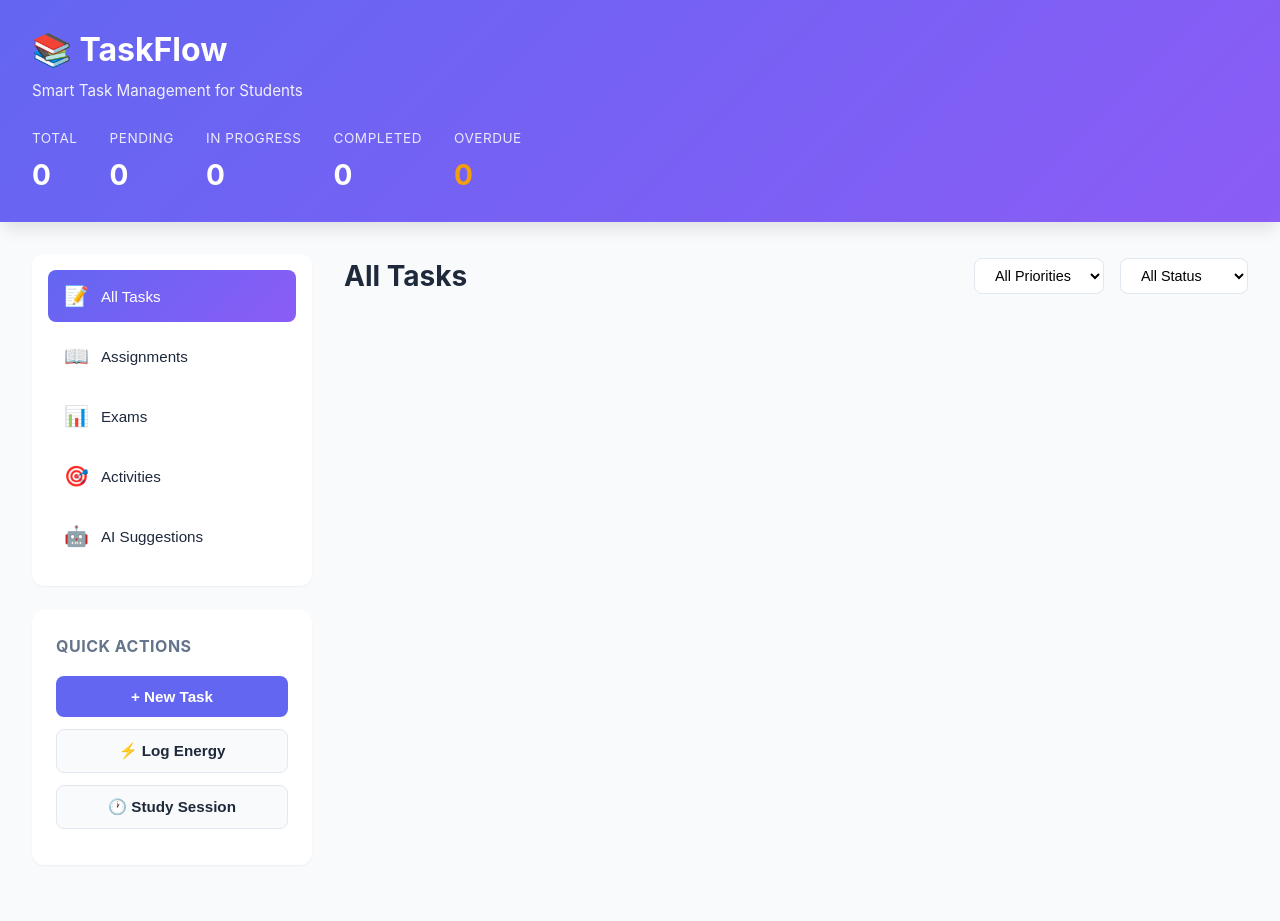
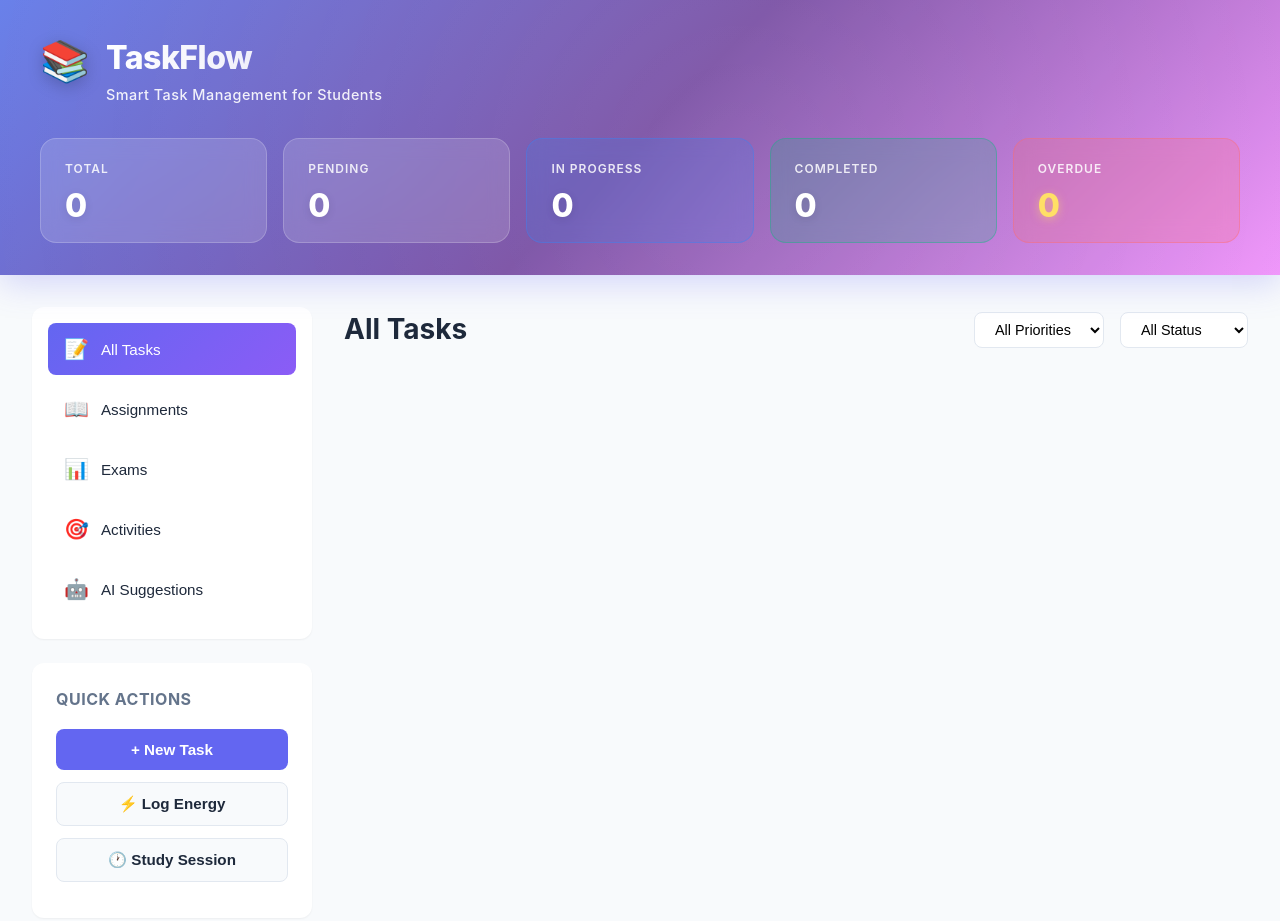
Before and after one commit to Awesome-XV/Task-Flow, a website: page public/index.html in a window 1280 px wide. Before the commit the page ends 897 px from the top, so only its background shows below. Drawn offline with Linux system fonts and the light colour scheme; no server answers.

Commit message:
Header update

```diff
--- a/public/index.html
+++ b/public/index.html
@@ -11,9 +11,16 @@
     <!-- Header -->
     <header class="header">
       <div class="header-content">
-        <h1 class="logo">📚 TaskFlow</h1>
+        <div class="header-top">
+          <div class="logo-section">
+            <div class="logo-icon">📚</div>
+            <div class="logo-text">
+              <h1 class="logo">TaskFlow</h1>
               <p class="tagline">Smart Task Management for Students</p>
             </div>
+          </div>
+        </div>
+
         <div class="stats-bar">
           <div class="stat-item">
             <span class="stat-label">Total</span>
@@ -34,6 +41,7 @@
           <div class="stat-item alert">
             <span class="stat-label">Overdue</span>
             <span class="stat-value" id="stat-overdue">0</span>
+          </div>
         </div>
       </div>
     </header>
--- a/public/styles.css
+++ b/public/styles.css
@@ -731,3 +731,238 @@ form {
   margin-bottom: 0.5rem;
   color: var(--text-primary);
 }
+
+
+
+/* Modern Header Styles for TaskFlow */
+
+* {
+  margin: 0;
+  padding: 0;
+  box-sizing: border-box;
+}
+
+body {
+  font-family: -apple-system, BlinkMacSystemFont, 'Segoe UI', Roboto, Oxygen, Ubuntu, Cantarell, sans-serif;
+  background: #f8fafc;
+  padding: 0;
+}
+
+/* Modern Header with Glassmorphism */
+.header {
+  background: linear-gradient(135deg, #667eea 0%, #764ba2 50%, #f093fb 100%);
+  color: white;
+  padding: 2rem 2.5rem;
+  box-shadow: 0 8px 32px rgba(99, 102, 241, 0.25);
+  position: relative;
+  overflow: hidden;
+}
+
+/* Animated background gradient */
+.header::before {
+  content: '';
+  position: absolute;
+  top: -50%;
+  left: -50%;
+  width: 200%;
+  height: 200%;
+  background: radial-gradient(circle, rgba(255,255,255,0.1) 0%, transparent 70%);
+  animation: pulse 15s ease-in-out infinite;
+}
+
+@keyframes pulse {
+  0%, 100% { transform: translate(0, 0) scale(1); }
+  50% { transform: translate(5%, 5%) scale(1.1); }
+}
+
+.header-content {
+  max-width: 1400px;
+  margin: 0 auto;
+  position: relative;
+  z-index: 1;
+}
+
+.header-top {
+  display: flex;
+  justify-content: space-between;
+  align-items: center;
+  margin-bottom: 2rem;
+}
+
+.logo-section {
+  display: flex;
+  align-items: center;
+  gap: 1rem;
+}
+
+.logo-icon {
+  font-size: 2.5rem;
+  filter: drop-shadow(0 4px 8px rgba(0,0,0,0.2));
+  animation: float 3s ease-in-out infinite;
+}
+
+@keyframes float {
+  0%, 100% { transform: translateY(0px); }
+  50% { transform: translateY(-10px); }
+}
+
+.logo-text {
+  display: flex;
+  flex-direction: column;
+}
+
+.logo {
+  font-size: 2rem;
+  font-weight: 800;
+  letter-spacing: -0.5px;
+  background: linear-gradient(to right, #fff, rgba(255,255,255,0.8));
+  -webkit-background-clip: text;
+  -webkit-text-fill-color: transparent;
+  background-clip: text;
+  margin: 0;
+}
+
+.tagline {
+  font-size: 0.9rem;
+  opacity: 0.9;
+  font-weight: 500;
+  letter-spacing: 0.5px;
+}
+
+/* Modern Stats Bar with Cards */
+.stats-bar {
+  display: grid;
+  grid-template-columns: repeat(auto-fit, minmax(140px, 1fr));
+  gap: 1rem;
+  position: relative;
+  z-index: 1;
+}
+
+.stat-item {
+  background: rgba(255, 255, 255, 0.15);
+  backdrop-filter: blur(10px);
+  border-radius: 16px;
+  padding: 1.25rem 1.5rem;
+  border: 1px solid rgba(255, 255, 255, 0.2);
+  transition: all 0.3s ease;
+  cursor: pointer;
+  position: relative;
+  overflow: hidden;
+}
+
+.stat-item::before {
+  content: '';
+  position: absolute;
+  top: 0;
+  left: 0;
+  width: 100%;
+  height: 100%;
+  background: linear-gradient(135deg, rgba(255,255,255,0.1) 0%, transparent 100%);
+  opacity: 0;
+  transition: opacity 0.3s ease;
+}
+
+.stat-item:hover {
+  transform: translateY(-4px);
+  background: rgba(255, 255, 255, 0.2);
+  box-shadow: 0 12px 24px rgba(0,0,0,0.15);
+}
+
+.stat-item:hover::before {
+  opacity: 1;
+}
+
+.stat-label {
+  display: block;
+  font-size: 0.75rem;
+  opacity: 0.85;
+  text-transform: uppercase;
+  letter-spacing: 1px;
+  margin-bottom: 0.5rem;
+  font-weight: 600;
+}
+
+.stat-value {
+  display: block;
+  font-size: 2rem;
+  font-weight: 800;
+  line-height: 1;
+  text-shadow: 0 2px 8px rgba(0,0,0,0.1);
+}
+
+.stat-item.alert {
+  background: rgba(255, 107, 107, 0.2);
+  border-color: rgba(255, 107, 107, 0.4);
+}
+
+.stat-item.alert:hover {
+  background: rgba(255, 107, 107, 0.3);
+}
+
+.stat-item.alert .stat-value {
+  color: #ffe066;
+  text-shadow: 0 2px 8px rgba(255, 224, 102, 0.5);
+}
+
+/* Completion badge for completed stat */
+.stat-item:nth-child(4) {
+  background: rgba(16, 185, 129, 0.2);
+  border-color: rgba(16, 185, 129, 0.4);
+}
+
+.stat-item:nth-child(4):hover {
+  background: rgba(16, 185, 129, 0.3);
+}
+
+/* Progress indicator */
+.stat-item:nth-child(3) {
+  background: rgba(59, 130, 246, 0.2);
+  border-color: rgba(59, 130, 246, 0.4);
+}
+
+.stat-item:nth-child(3):hover {
+  background: rgba(59, 130, 246, 0.3);
+}
+
+/* Demo content */
+.demo-content {
+  max-width: 1400px;
+  margin: 2rem auto;
+  padding: 0 2.5rem;
+  color: #64748b;
+  text-align: center;
+}
+
+/* Responsive */
+@media (max-width: 768px) {
+  .header {
+    padding: 1.5rem;
+  }
+
+  .header-top {
+    flex-direction: column;
+    align-items: flex-start;
+    gap: 1rem;
+  }
+
+  .logo {
+    font-size: 1.75rem;
+  }
+
+  .logo-icon {
+    font-size: 2rem;
+  }
+
+  .stats-bar {
+    grid-template-columns: repeat(2, 1fr);
+    gap: 0.75rem;
+  }
+
+  .stat-item {
+    padding: 1rem;
+  }
+
+  .stat-value {
+    font-size: 1.5rem;
+  }
+}
```
Lines whose indentation alone changed are shown as unchanged.
